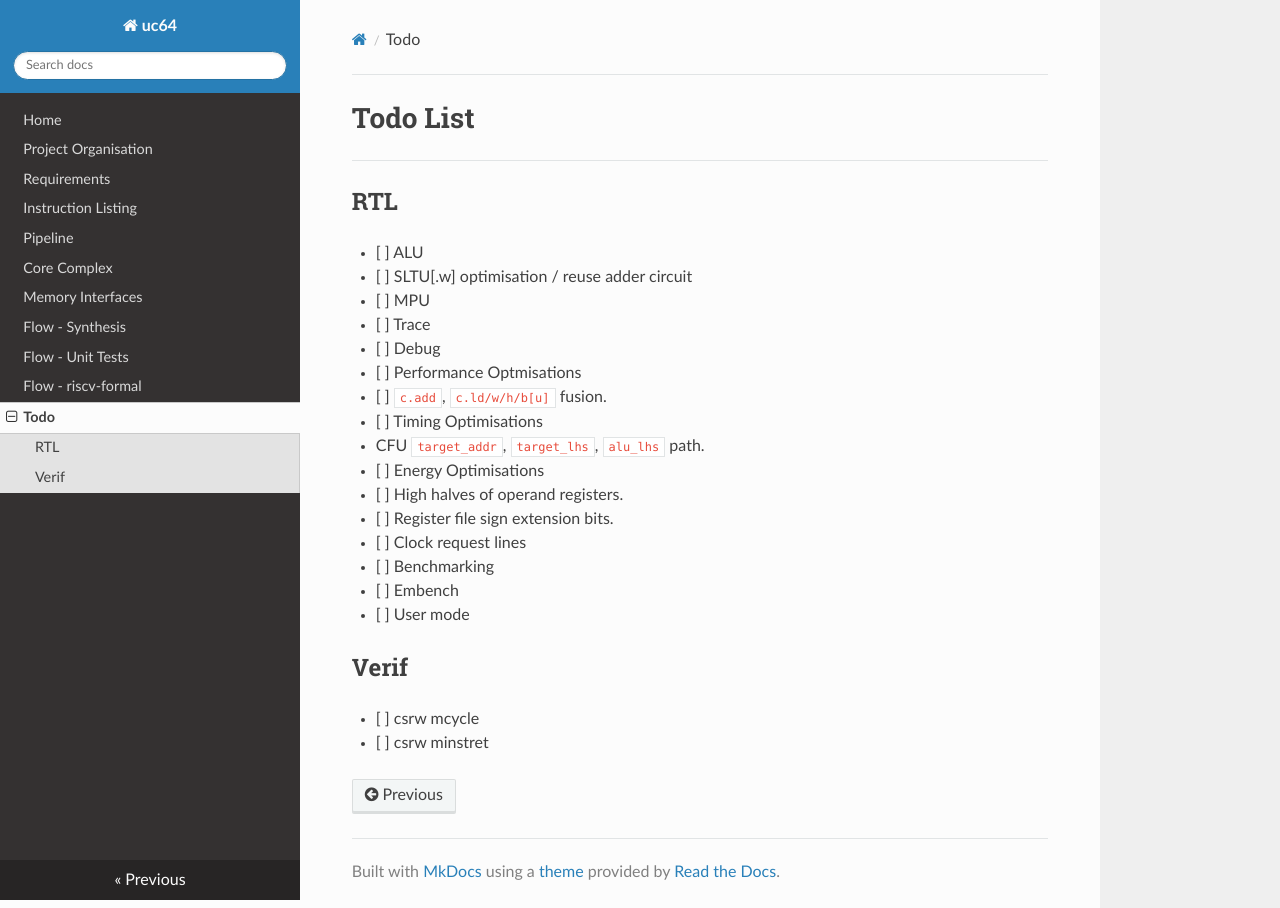
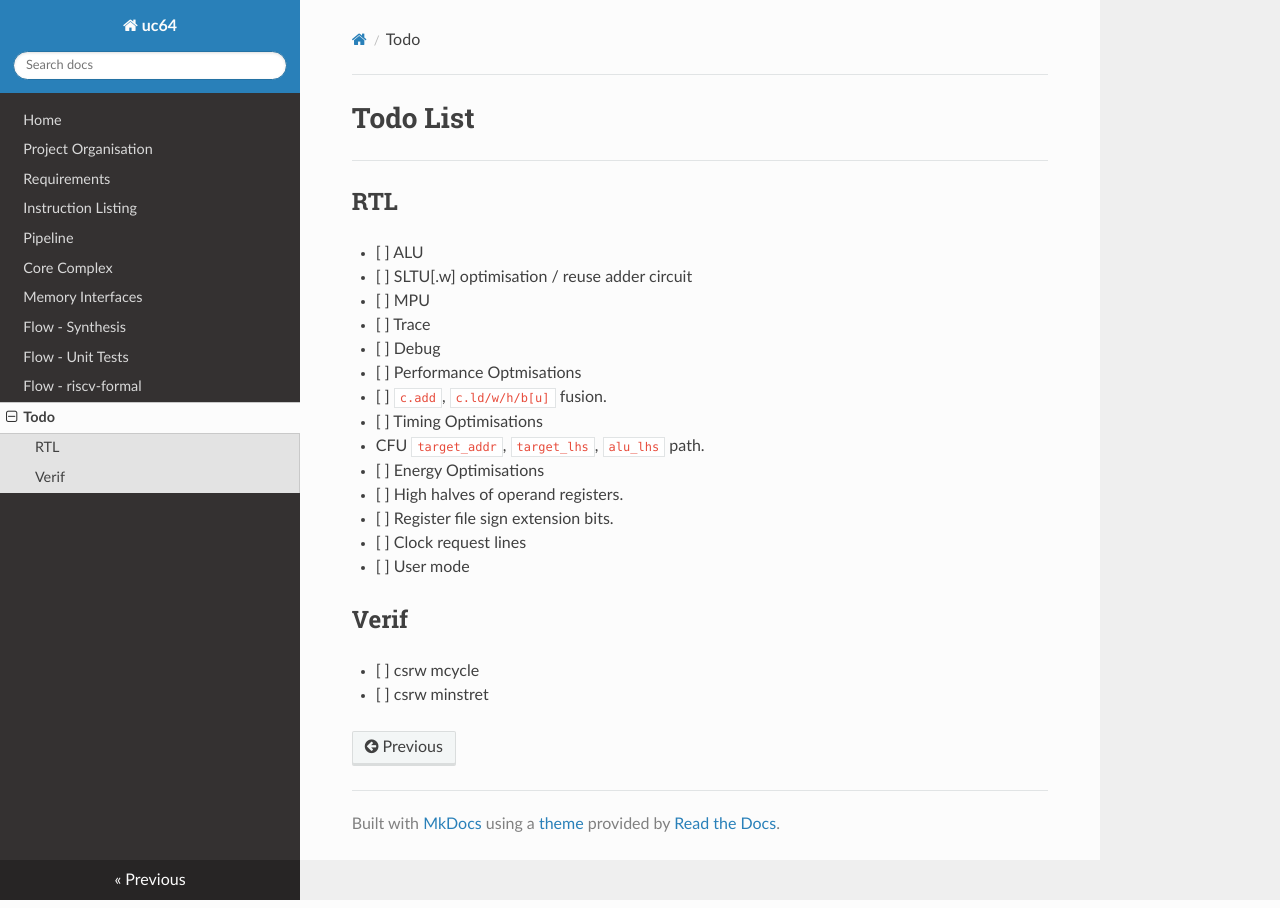
Before and after one commit to ben-marshall/croyde-riscv, an MkDocs documentation site: the page built from docs/todo.md, in a window 1280 px wide. Built offline with MkDocs 1.6.1, drawn with Linux system fonts in a browser that asks for light colours; nearby versions of some CDN libraries.

Commit message:
Remove embench from todo

```diff
--- a/docs/todo.md
+++ b/docs/todo.md
@@ -31,10 +31,6 @@
 
   - [ ] Clock request lines
 
-- [ ] Benchmarking
-
-  - [ ] Embench
-
 - [ ] User mode
 
 ## Verif
```
